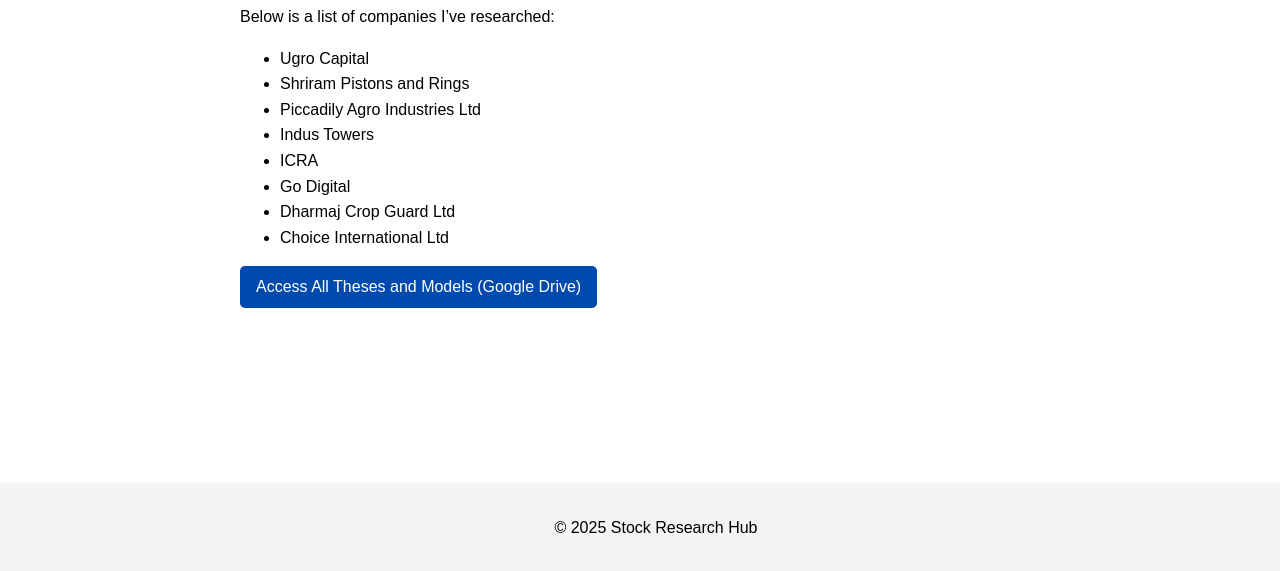
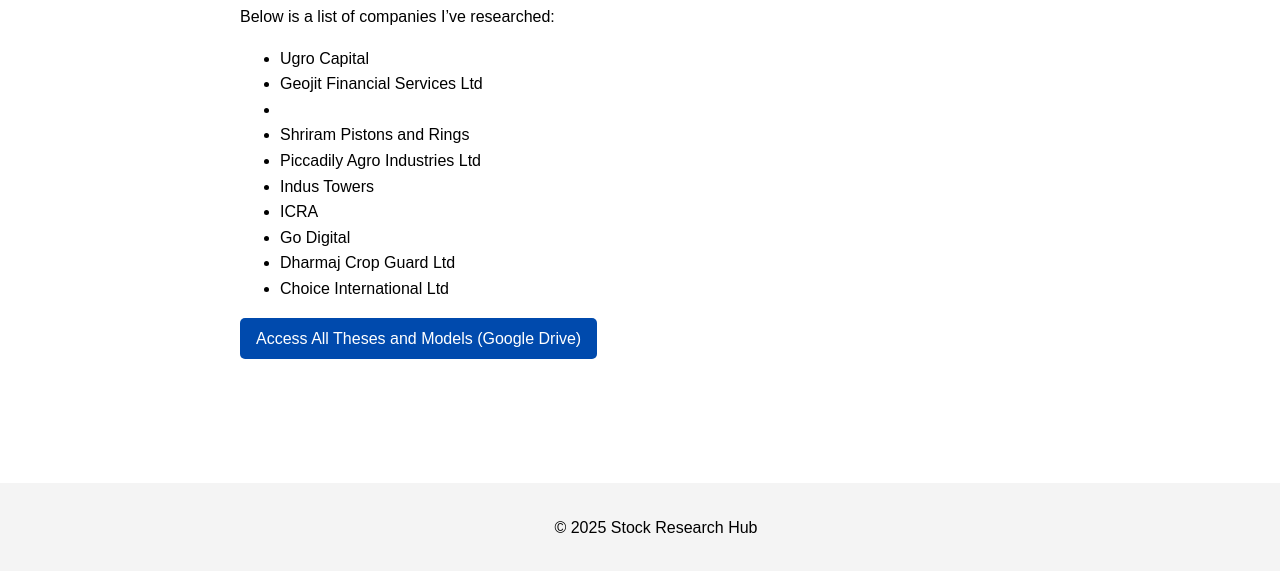
Before and after one commit to JAYSEJPAL-28082004/JAYSEJAL-28082004.github.io, a plain HTML site: page research.html in a window 1280 px wide. Shown: the part 227-798 px from the top of the page. Drawn offline with Linux system fonts and the light colour scheme.

Commit message:
Add files via upload

```diff
--- a/research.html
+++ b/research.html
@@ -23,6 +23,7 @@
             <p>Below is a list of companies I’ve researched:</p>
             <ul>
                 <li>Ugro Capital</li>
+		<li>Geojit Financial Services Ltd<li>
                 <li>Shriram Pistons and Rings</li>
                 <li>Piccadily Agro Industries Ltd</li>
                 <li>Indus Towers</li>
```
